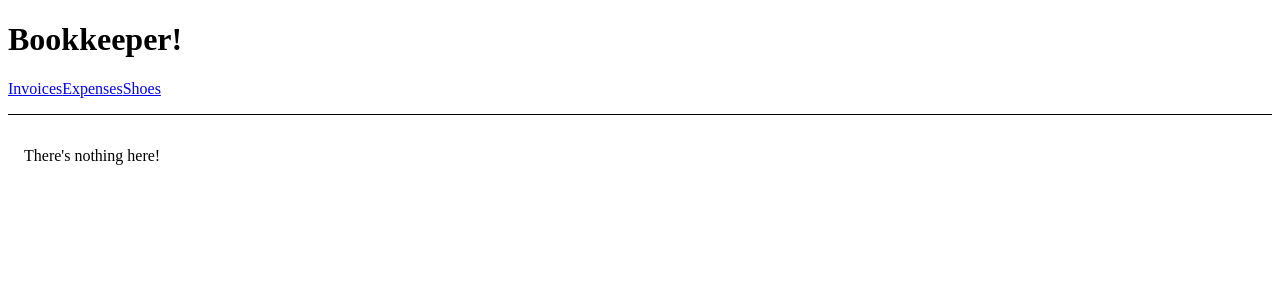
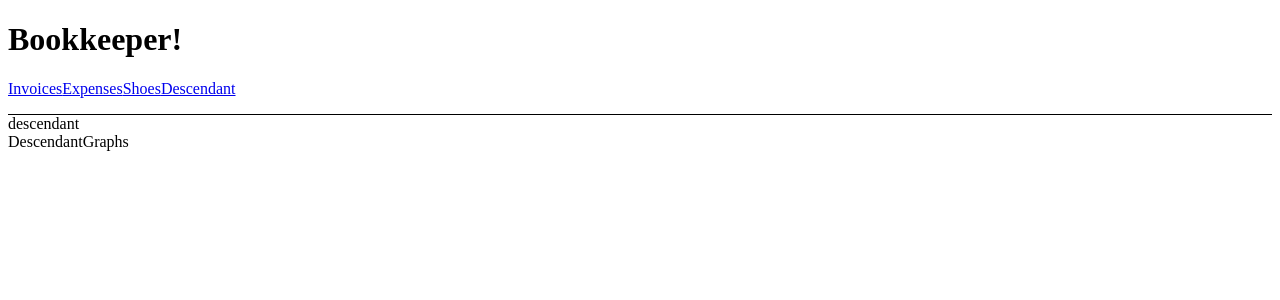
Before and after one commit to XXuain/Learn-react-router-v6, a React (Create React App) app: page /descendant in a window 1280 px wide. Shown: the top 300 px of the page. Built offline with nearby package versions, Linux system fonts and the light colour scheme.

Commit message:
add: Descendant routes

```diff
--- a/src/App.js
+++ b/src/App.js
@@ -14,6 +14,7 @@ function App() {
         <Link to="/invoices">Invoices</Link>
         <Link to="/expenses">Expenses</Link>
         <Link to="/shoes">Shoes</Link>
+        <Link to="/descendant">Descendant</Link>
       </nav>
       <Outlet />
     </div>
--- a/src/index.js
+++ b/src/index.js
@@ -9,6 +9,7 @@ import Expenses from './routes/expenses';
 import Invoices from './routes/invoices';
 import Invoice from './routes/invoice';
 import Shoes from './routes/shoes';
+import Descendant from './routes/descendant';
 
 ReactDOM.render(
   <BrowserRouter>
@@ -26,6 +27,7 @@ ReactDOM.render(
           />
           <Route path=":invoiceId" element={<Invoice />} />
         </Route>
+        <Route path="descendant/*" element={<Descendant />} />
         <Route path="shoes" element={<Shoes />} />
 
         {/* no match route */}
--- /dev/null
+++ b/src/routes/descendant.jsx
@@ -0,0 +1,18 @@
+/** @format */
+import { Routes, Route } from 'react-router-dom';
+import Invoices from './invoices';
+import DescendantGraphs from './descendantGraphs';
+
+function descendant() {
+  return (
+    <div>
+      descendant
+      <Routes>
+        <Route path="/" element={<DescendantGraphs />} />
+        <Route path="invoices" element={<Invoices />} />
+      </Routes>
+    </div>
+  );
+}
+
+export default descendant;
--- /dev/null
+++ b/src/routes/descendantGraphs.jsx
@@ -0,0 +1,9 @@
+/** @format */
+
+import React from 'react';
+
+function descendantGraphs() {
+  return <div>DescendantGraphs</div>;
+}
+
+export default descendantGraphs;
```
Also changed, not shown: 1 other file (tests, documents, lock files or other folders).
